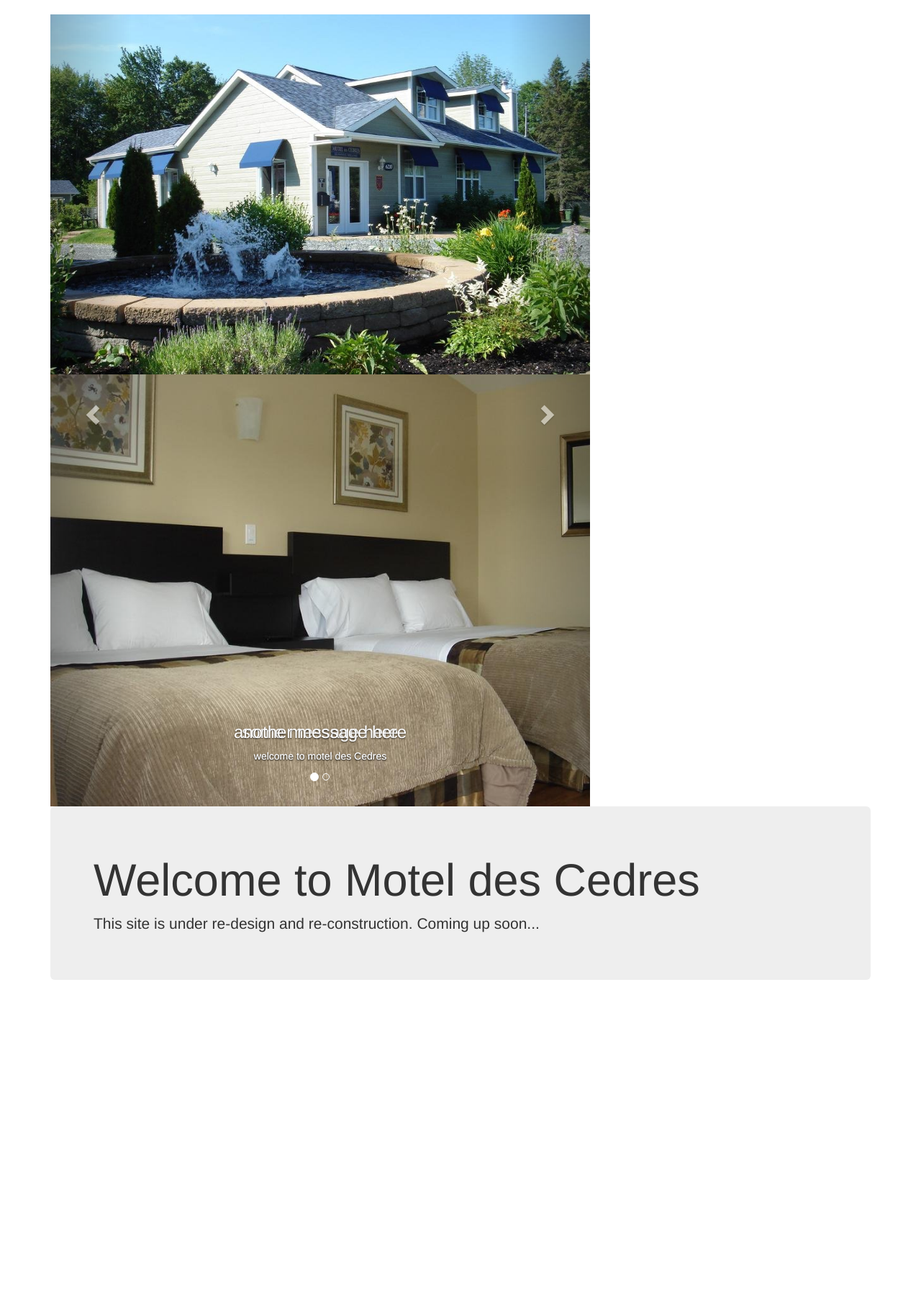
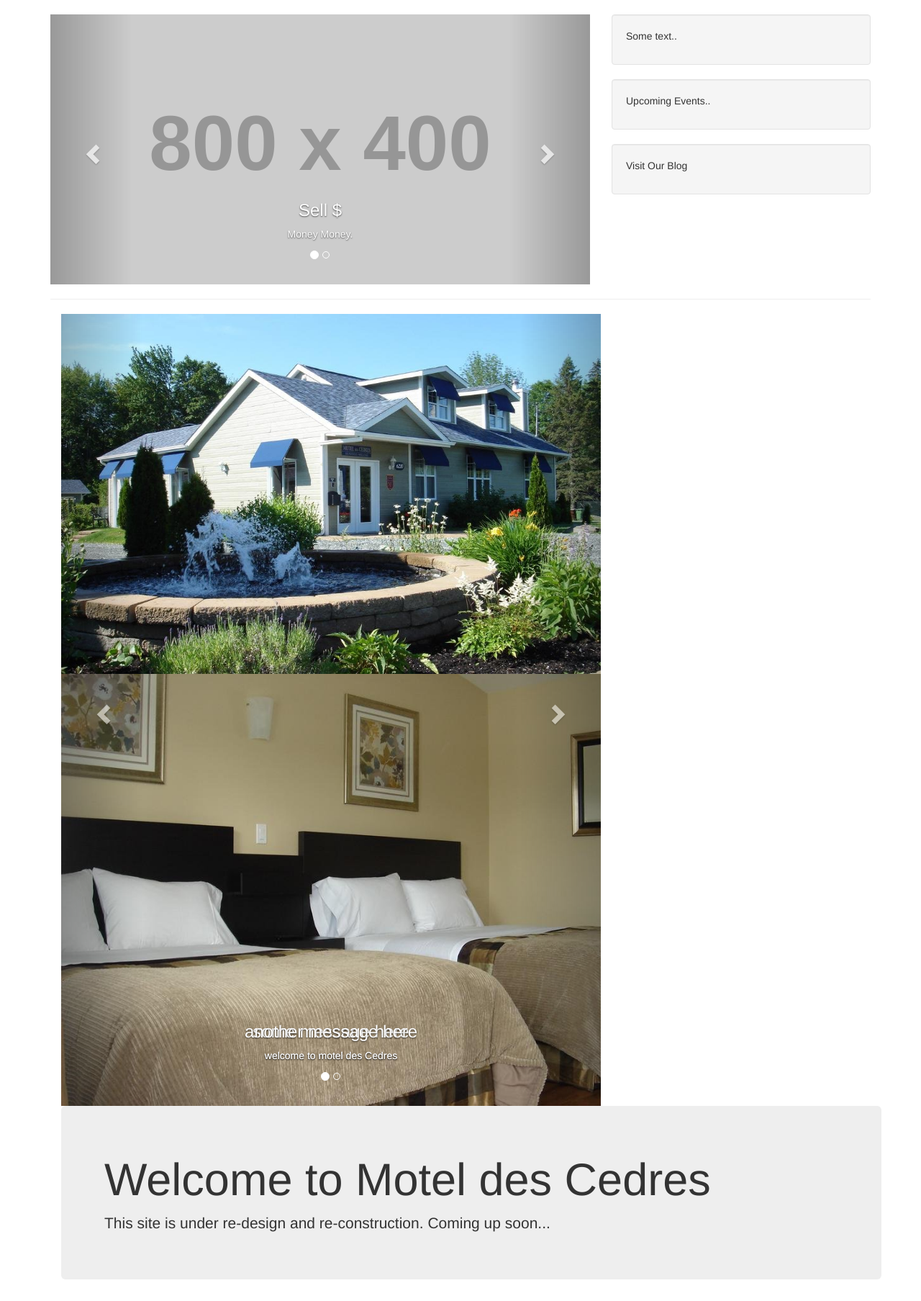
Before and after one commit to wangguanzhou/moteldescedres-old, a Django app: template templates/base.html in a window 1280 px wide. Shown: the part 52-1859 px from the top of the page at 72% size. Before the commit the page ends 1413 px from the top, so only its background shows below. Run offline with Django 3.2, Linux system fonts and the light colour scheme; the template is opened without the code that fills it, so the values that code supplies are empty; grey boxes labelled with a size stand in for pictures from a placeholder-image service; some libraries are stand-ins or nearby versions.

Commit message:
copy example

```diff
--- a/templates/base.html
+++ b/templates/base.html
@@ -35,6 +35,60 @@
         </div>
       </div>
     </div>
+
+   <div class="container">
+<div class="row">
+  <div class="col-sm-8">
+    <div id="myCarousel" class="carousel slide" data-ride="carousel">
+      <!-- Indicators -->
+      <ol class="carousel-indicators">
+        <li data-target="#myCarousel" data-slide-to="0" class="active"></li>
+        <li data-target="#myCarousel" data-slide-to="1"></li>
+      </ol>
+
+      <!-- Wrapper for slides -->
+      <div class="carousel-inner" role="listbox">
+        <div class="item active">
+          <img src="https://placehold.it/800x400?text=IMAGE" alt="Image">
+          <div class="carousel-caption">
+            <h3>Sell $</h3>
+            <p>Money Money.</p>
+          </div>
+        </div>
+
+        <div class="item">
+          <img src="https://placehold.it/800x400?text=Another Image Maybe" alt="Image">
+          <div class="carousel-caption">
+            <h3>More Sell $</h3>
+            <p>Lorem ipsum...</p>
+          </div>
+        </div>
+      </div>
+
+      <!-- Left and right controls -->
+      <a class="left carousel-control" href="#myCarousel" role="button" data-slide="prev">
+        <span class="glyphicon glyphicon-chevron-left" aria-hidden="true"></span>
+        <span class="sr-only">Previous</span>
+      </a>
+      <a class="right carousel-control" href="#myCarousel" role="button" data-slide="next">
+        <span class="glyphicon glyphicon-chevron-right" aria-hidden="true"></span>
+        <span class="sr-only">Next</span>
+      </a>
+    </div>
+  </div>
+  <div class="col-sm-4">
+    <div class="well">
+      <p>Some text..</p>
+    </div>
+    <div class="well">
+       <p>Upcoming Events..</p>
+    </div>
+    <div class="well">
+       <p>Visit Our Blog</p>
+    </div>
+  </div>
+</div>
+<hr>
 
     <div class="container">
       <div class="row">
```
